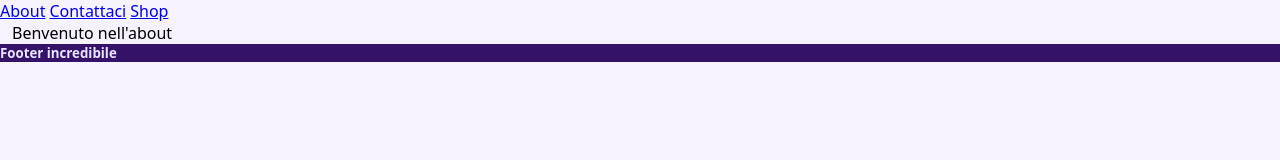
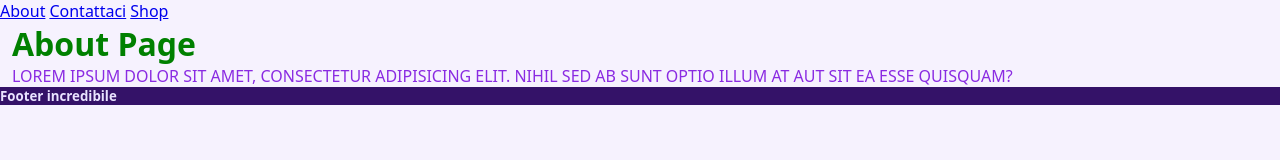
Before and after one commit to Hpv4Learning/corso-gatsby, a Gatsby site in the folder intro/: page /about in a window 1280 px wide. Built offline with nearby package versions, Linux system fonts and the light colour scheme; Gatsby itself is replaced by a stand-in of ours.

Commit message:
css-modules

```diff
--- /dev/null
+++ b/intro/src/modules/about.module.css
@@ -0,0 +1,11 @@
+.page {
+    color: blueviolet
+}
+
+.page h1 {
+    color: green;
+}
+
+.text {
+    text-transform: uppercase;
+}
--- /dev/null
+++ b/intro/src/modules/home.module.css
@@ -0,0 +1,11 @@
+.page {
+    color: #4B4B4B
+}
+
+.page h1 {
+    color: #341268;
+}
+
+.text {
+    text-transform: capitalize;
+}
--- a/intro/src/pages/about.js
+++ b/intro/src/pages/about.js
@@ -1,8 +1,19 @@
 import React from "react"
 import { Layout } from "../components"
+import * as aboutStyle from "../modules/about.module.css"
 
 const about = () => {
-  return <Layout>Benvenuto nell'about</Layout>
+  return (
+    <Layout>
+      <div className={aboutStyle.page}>
+        <h1>About Page</h1>
+        <p className={aboutStyle.text}>
+          Lorem ipsum dolor sit amet, consectetur adipisicing elit. Nihil sed ab
+          sunt optio illum at aut sit ea esse quisquam?
+        </p>
+      </div>
+    </Layout>
+  )
 }
 
 export default about
```
Also changed, not shown: intro/src/pages/index.js (+9 -1 lines).
